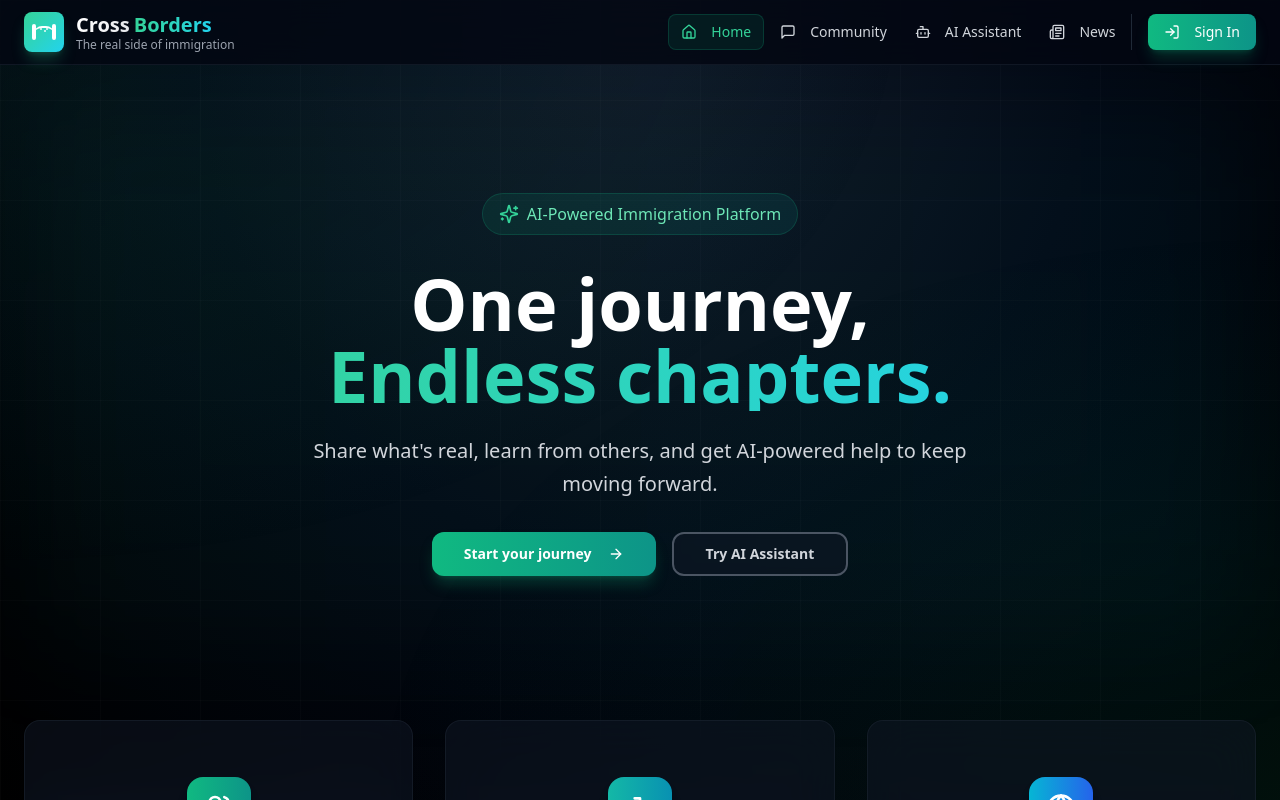
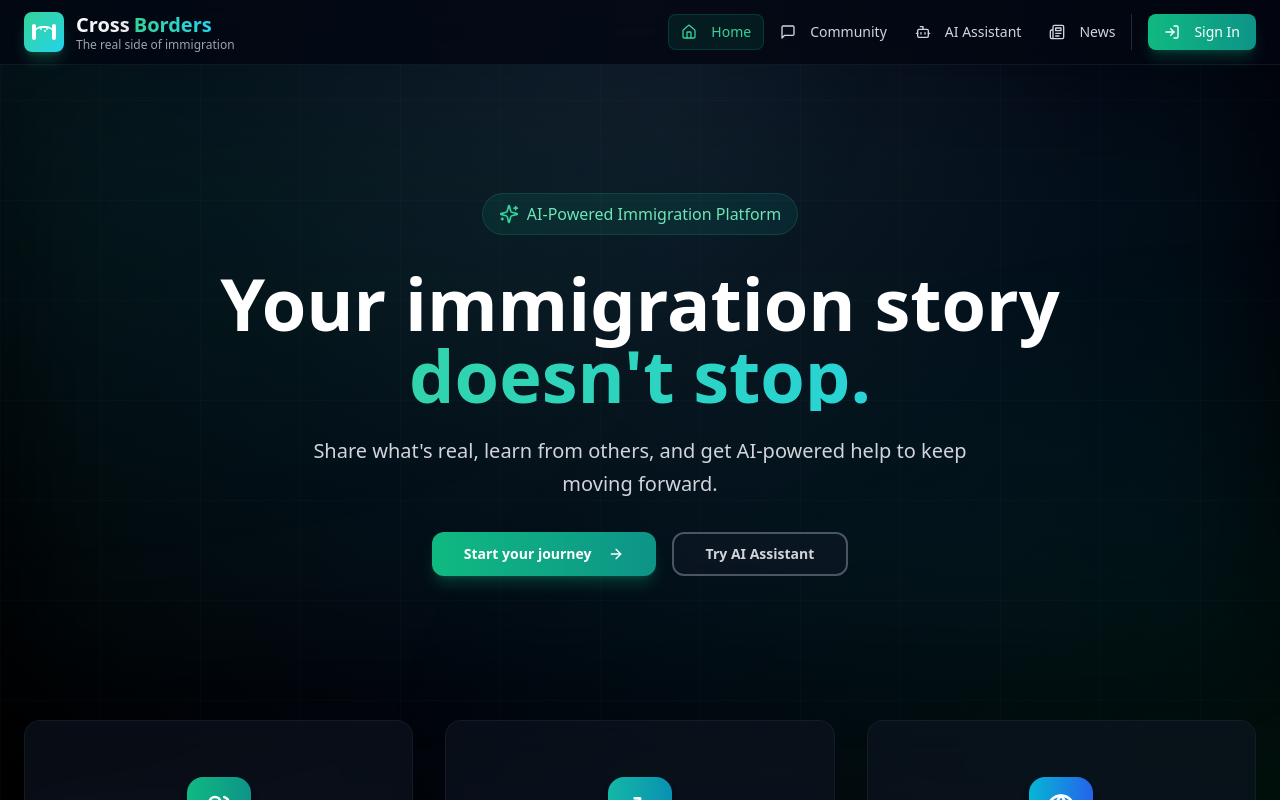
Before and after one commit to pavanboddapati007/cross-borders, a React (Vite) app: page / in a window 1280 px wide. Shown: the top 800 px of the page. Built offline with nearby package versions, Linux system fonts and the light colour scheme.

Commit message:
Visual edit in Lovable
Edited UI in Lovable

```diff
--- a/src/components/Hero.tsx
+++ b/src/components/Hero.tsx
@@ -131,8 +131,8 @@ const Hero = ({
           </div>
 
           <h1 className="text-6xl md:text-7xl font-bold leading-tight mb-6">
-            <span className="block text-white">One journey,</span>
-            <span className="block bg-gradient-to-r from-emerald-400 via-teal-400 to-cyan-400 bg-clip-text text-transparent">Endless chapters.</span>
+            <span className="block text-white">Your immigration story</span>
+            <span className="block bg-gradient-to-r from-emerald-400 via-teal-400 to-cyan-400 bg-clip-text text-transparent">doesn't stop.</span>
           </h1>
 
           <p className="text-xl text-gray-300 max-w-2xl mx-auto leading-relaxed mb-8">
```
